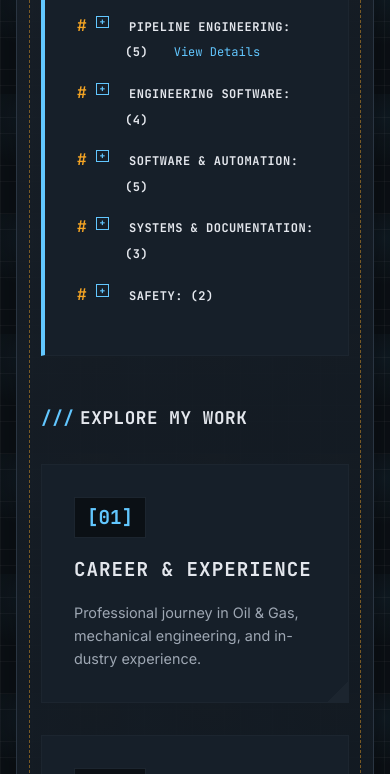
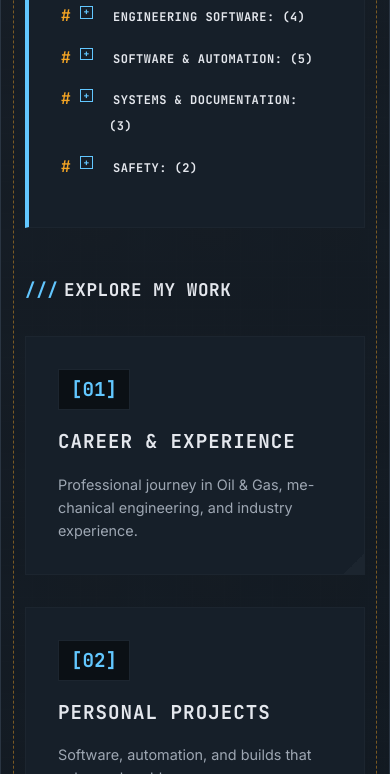
Before and after one commit to AhmedAlfahdi/ahmedalfahdi.github.io, an Astro site: page / in a window 390 px wide. Shown: the part 1226-2000 px from the top of the page. Built offline with nearby package versions, Linux system fonts and the light colour scheme; Astro itself is replaced by a stand-in of ours; no server answers.

Commit message:
Update layout styles in BaseLayout.astro and index.astro: Enhanced responsiveness by ensuring 100% width and overflow handling for body and main elements. Updated skills tree version in index.astro to 2.3 and added mobile-specific styles for better layout on smaller screens.

```diff
--- a/src/layouts/BaseLayout.astro
+++ b/src/layouts/BaseLayout.astro
@@ -108,7 +108,14 @@ try {
       box-sizing: border-box;
     }
 
+    html {
+      width: 100%;
+      overflow-x: hidden;
+    }
+
     body {
+      width: 100%;
+      overflow-x: hidden;
       font-family: var(--font-mono);
       line-height: 1.6;
       color: var(--text-primary);
@@ -1162,13 +1169,21 @@ try {
       }
 
       main {
-        padding: 0 1rem;
+        padding: 0;
         max-width: 100%;
+        width: 100%;
+        box-sizing: border-box;
+        margin-left: 0;
+        margin-right: 0;
       }
 
       .container {
         padding: 1.5rem;
         max-width: 100%;
+        width: 100%;
+        box-sizing: border-box;
+        margin-left: 0;
+        margin-right: 0;
       }
 
       h1 {
--- a/src/pages/index.astro
+++ b/src/pages/index.astro
@@ -873,7 +873,7 @@ import BaseLayout from '../layouts/BaseLayout.astro';
   }
 
   .skills::before {
-    content: "SKILLS_TREE_V2.1";
+    content: "SKILLS_TREE_V2.3";
     position: absolute;
     top: -10px;
     right: 10px;
@@ -1318,6 +1318,15 @@ import BaseLayout from '../layouts/BaseLayout.astro';
   }
 
   @media (max-width: 768px) {
+    /* Ensure 100% width on mobile */
+    .home-wrap.container {
+      width: 100% !important;
+      max-width: 100% !important;
+      box-sizing: border-box !important;
+      margin-left: 0 !important;
+      margin-right: 0 !important;
+    }
+
     .section-cards {
       grid-template-columns: 1fr;
     }
@@ -1375,6 +1384,9 @@ import BaseLayout from '../layouts/BaseLayout.astro';
     .home-wrap.container {
       padding-top: 2rem !important;
       overflow: visible !important;
+      width: 100% !important;
+      max-width: 100% !important;
+      box-sizing: border-box !important;
     }
 
     /* Subtitle mobile optimization */
```
